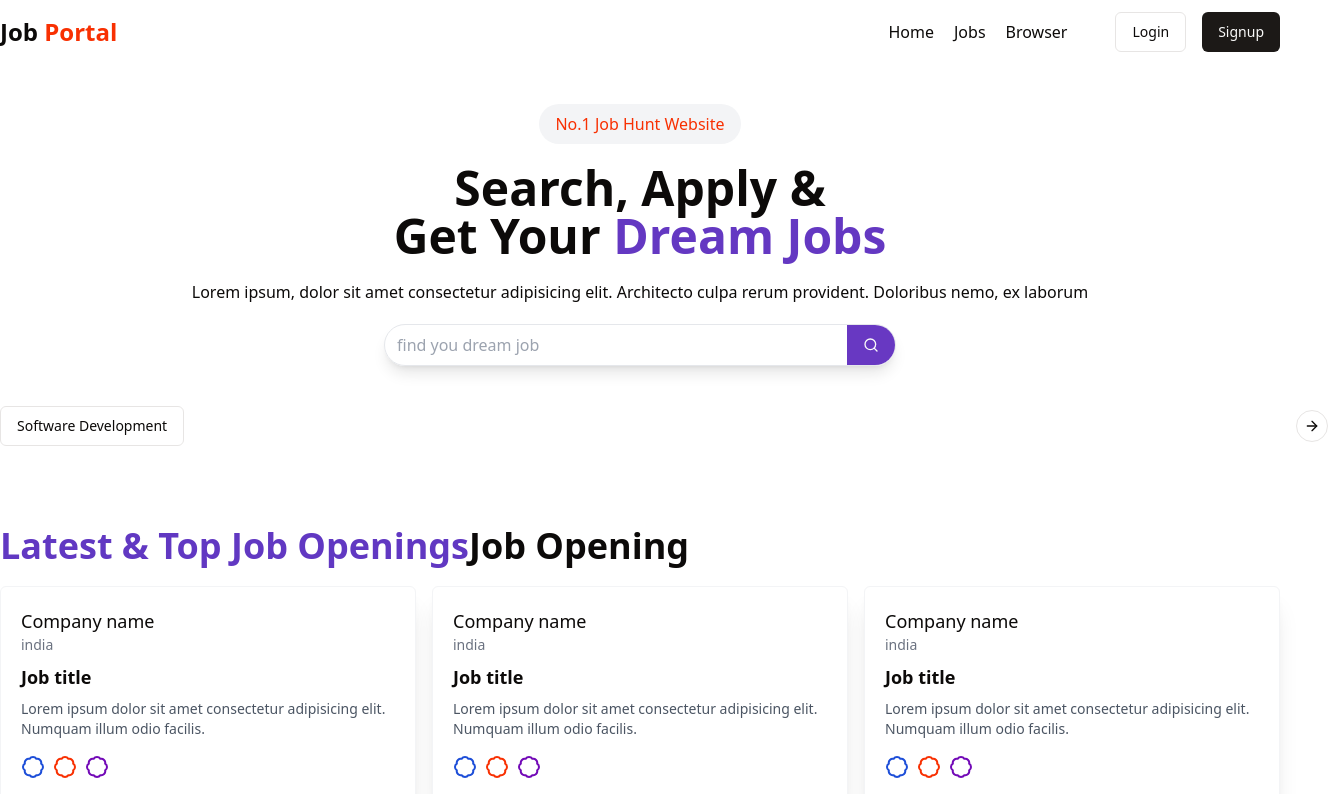
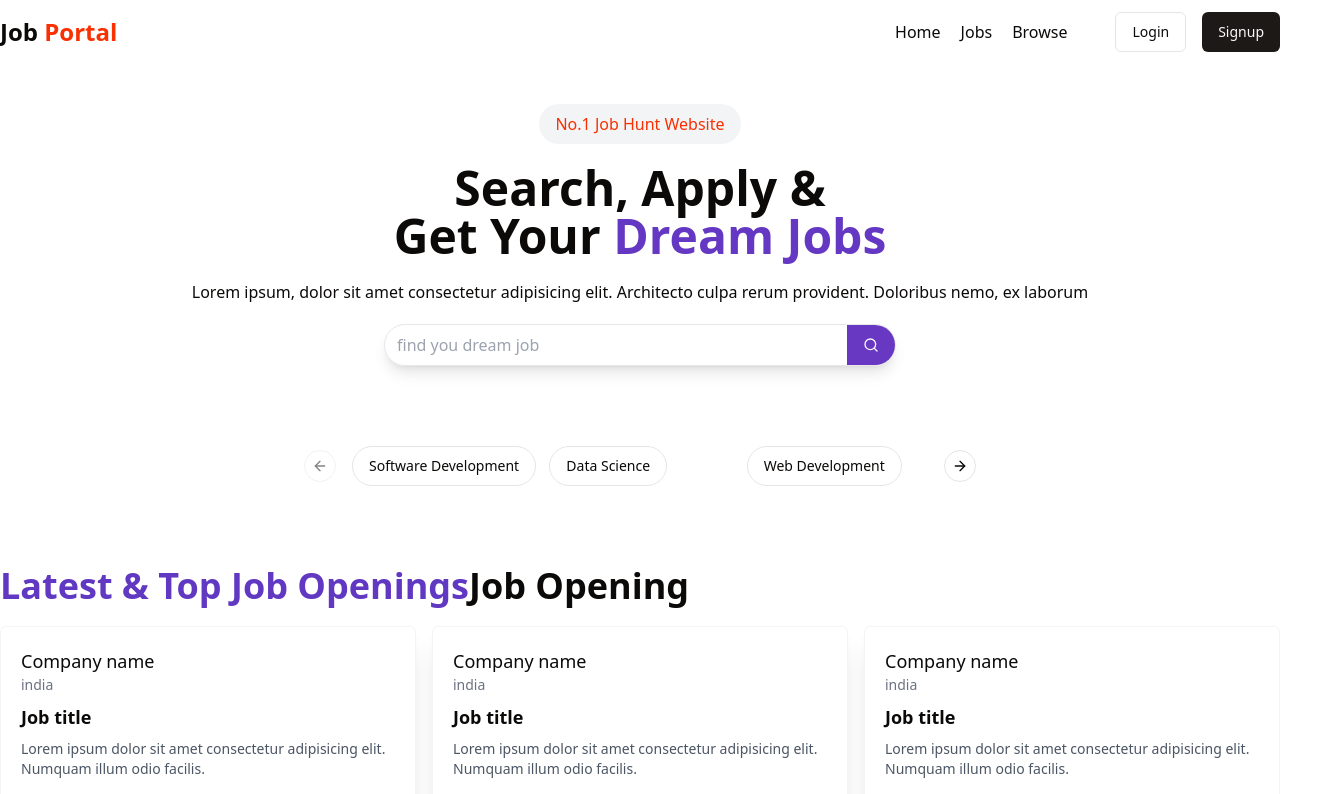
Before and after one commit to patilrohit1964/my_job_portal, a React (Vite) app in the folder client/: page / in a window 1280 px wide. Shown: the top 794 px of the page, 1328 px wide, since content can reach past the window. Built offline with nearby package versions, Linux system fonts and the light colour scheme.

Commit message:
done browse ui

```diff
--- /dev/null
+++ b/client/src/components/Browse.jsx
@@ -0,0 +1,24 @@
+import Job from "./Job"
+import Navbar from "./shared/Navbar"
+
+
+const random = [1, 2, 3]
+const Browse = () => {
+  return (
+    <div>
+      <Navbar />
+      <div className="max-w-7xl mx-auto my-10">
+        <h1 className="font-bold text-xl my-10">search results: {random.length}</h1>
+        <div className="grid grid-cols-3 gap-4">
+          {
+            random.map((item, index) => (
+              <Job />
+            ))
+          }
+        </div>
+      </div>
+    </div>
+  )
+}
+
+export default Browse
--- a/client/src/components/CategoryCarousel.jsx
+++ b/client/src/components/CategoryCarousel.jsx
@@ -26,11 +26,11 @@ const categories = [
 const CategoryCarousel = () => {
     return (
         <div>
-            <Carousel classname="w-full max-w-xl mx-auto my-20">
+            <Carousel className="w-full max-w-xl mx-auto my-20">
                 <CarouselContent>
                     {categories.map((el, index) => (
-                        <CarouselItem key={index} classname="md:basis-1/2 lg:basis-1/3">
-                            <Button classname="rounded-full" variant="outline">{el}</Button>
+                        <CarouselItem key={index} className="md:basis-1/2 lg:basis-1/3">
+                            <Button className="rounded-full" variant="outline">{el}</Button>
                         </CarouselItem>
                     ))}
                 </CarouselContent>
--- a/client/src/components/Job.jsx
+++ b/client/src/components/Job.jsx
@@ -1,7 +1,8 @@
 import React from 'react'
 import { Button } from './ui/button'
-import { Badge, Bookmark } from 'lucide-react'
+import { Bookmark } from 'lucide-react'
 import { AvatarImage, Avatar } from './ui/avatar'
+import { Badge } from './ui/badge'
 
 const Job = () => {
     return (
--- a/client/src/components/shared/Navbar.jsx
+++ b/client/src/components/shared/Navbar.jsx
@@ -21,7 +21,7 @@ const Navbar = () => {
                     <ul className='flex font-medium items-center gap-5'>
                         <li><Link to={"/"}>Home</Link></li>
                         <li><Link to={"/jobs"}>Jobs</Link></li>
-                        <li><Link to={""}>Browser</Link></li>
+                        <li><Link to={"/browse"}>Browse</Link></li>
                     </ul>
                     {
                         !user ?
--- /dev/null
+++ b/client/src/components/ui/badge.jsx
@@ -0,0 +1,34 @@
+import * as React from "react"
+import { cva } from "class-variance-authority";
+
+import { cn } from "@/lib/utils"
+
+const badgeVariants = cva(
+  "inline-flex items-center rounded-full border px-2.5 py-0.5 text-xs font-semibold transition-colors focus:outline-none focus:ring-2 focus:ring-ring focus:ring-offset-2",
+  {
+    variants: {
+      variant: {
+        default:
+          "border-transparent bg-primary text-primary-foreground hover:bg-primary/80",
+        secondary:
+          "border-transparent bg-secondary text-secondary-foreground hover:bg-secondary/80",
+        destructive:
+          "border-transparent bg-destructive text-destructive-foreground hover:bg-destructive/80",
+        outline: "text-foreground",
+      },
+    },
+    defaultVariants: {
+      variant: "default",
+    },
+  }
+)
+
+function Badge({
+  className,
+  variant,
+  ...props
+}) {
+  return (<div className={cn(badgeVariants({ variant }), className)} {...props} />);
+}
+
+export { Badge, badgeVariants }
--- a/client/src/redux/authSlice.js
+++ b/client/src/redux/authSlice.js
@@ -8,17 +8,15 @@ const authSlice = createSlice({
     loading: false,
   },
   reducers: {
-    setLoading(state, action) {},
-    login(state, action) {
+    setLoading(state, action) {
+      state.loading = action.payload;
+    },
+    setUser(state, acion) {
       state.isAuthenticated = true;
-      state.user = action.payload;
-    },
-    logout(state) {
-      state.isAuthenticated = false;
-      state.user = null;
+      state.user = acion.payload;
     },
   },
 });
 
-export const { setLoading, login, logout } = authSlice.actions;
+export const { setLoading, setUser } = authSlice.actions;
 export default authSlice.reducer;
```
Also changed, not shown: client/src/App.jsx (+4 -3 lines).
